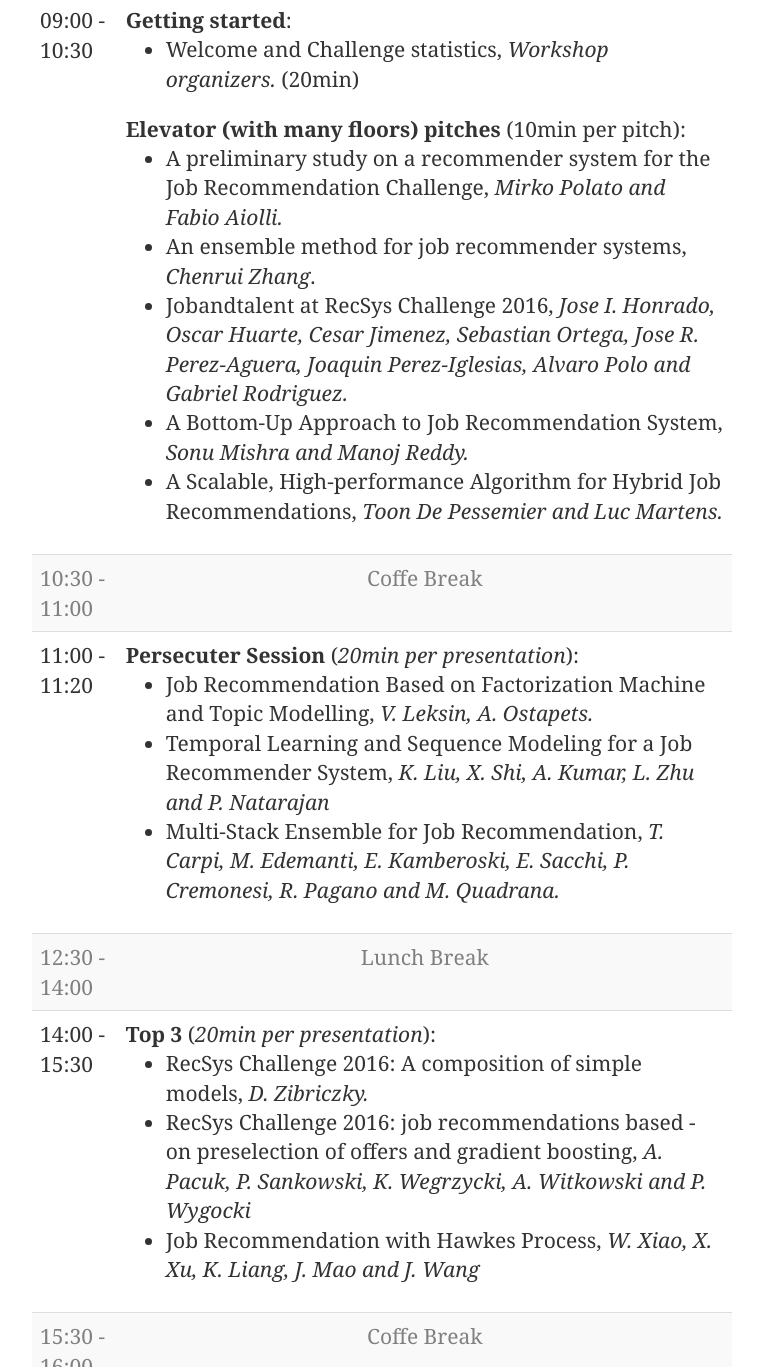
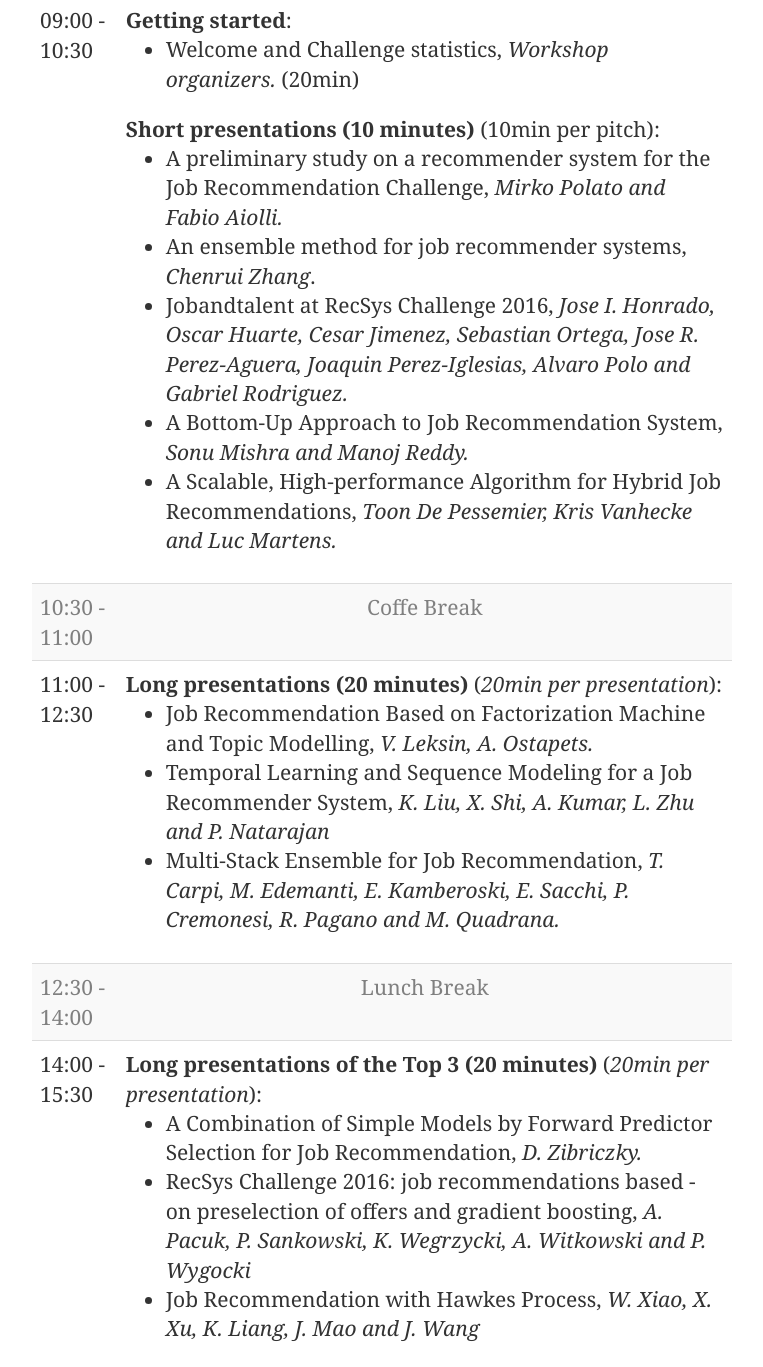
Before and after one commit to recsyschallenge/2016, a plain HTML site: page index.html in a window 1280 px wide. Shown: the part 3516-4883 px from the top of the page, without its empty margins (258-1021 px from the left). Drawn offline with Linux system fonts and the light colour scheme.

Commit message:
marthas changes

```diff
--- a/index.html
+++ b/index.html
@@ -216,13 +216,13 @@
                 <ul class="lead">
                   <li>Welcome and Challenge statistics, <i>Workshop organizers.</i> (20min)</li>
                 </ul>
-                <strong>Elevator (with many floors) pitches</strong> (10min per pitch):
+                <strong>Short presentations (10 minutes)</strong> (10min per pitch):
                   <ul class="lead">
                   <li>A preliminary study on a recommender system for the Job Recommendation Challenge, <i>Mirko Polato and Fabio Aiolli.</i></li>
                   <li>An ensemble method for job recommender systems, <i>Chenrui Zhang</i>.</li>
                   <li>Jobandtalent at RecSys Challenge 2016, <i>Jose I. Honrado, Oscar Huarte, Cesar Jimenez, Sebastian Ortega, Jose R. Perez-Aguera, Joaquin Perez-Iglesias, Alvaro Polo and Gabriel Rodriguez.</i></li>
                   <li>A Bottom-Up Approach to Job Recommendation System, <i>Sonu Mishra and Manoj Reddy.</i></li>
-                  <li>A Scalable, High-performance Algorithm for Hybrid Job Recommendations, <i>Toon De Pessemier and Luc Martens.</i></li>
+                  <li>A Scalable, High-performance Algorithm for Hybrid Job Recommendations, <i>Toon De Pessemier, Kris Vanhecke and Luc Martens.</i></li>
                 </ul>
               </td>
             </tr>
@@ -231,9 +231,9 @@
               <td align="center"> Coffe Break </td>
             </tr>
             <tr>
-              <td>11:00 - 11:20</td>
+              <td>11:00 - 12:30</td>
               <td>
-                <strong>Persecuter Session</strong> (<i>20min per presentation</i>):
+                <strong>Long presentations (20 minutes)</strong> (<i>20min per presentation</i>):
                 <ul class="lead">
                   <li>Job Recommendation Based on Factorization Machine and Topic Modelling, <i>V. Leksin, A. Ostapets.</i></li>
                   <li>Temporal Learning and Sequence Modeling for a Job Recommender System, <i>K. Liu, X. Shi, A. Kumar, L. Zhu and P. Natarajan</i></li>
@@ -247,9 +247,9 @@
             <tr>
               <td>14:00 - 15:30</td>
               <td>
-                <strong>Top 3</strong> (<i>20min per presentation</i>):
+                <strong>Long presentations of the Top 3 (20 minutes)</strong> (<i>20min per presentation</i>):
                 <ul class="lead">
-                  <li>RecSys Challenge 2016: A composition of simple models, <i>D. Zibriczky.</i></li>
+                  <li>A Combination of Simple Models by Forward Predictor Selection for Job Recommendation, <i>D. Zibriczky.</i></li>
                   <li>RecSys Challenge 2016: job recommendations based - on preselection of offers and gradient boosting, <i>A. Pacuk, P. Sankowski, K. Wegrzycki, A. Witkowski and P. Wygocki</i></li>
                   <li>Job Recommendation with Hawkes Process, <i>W. Xiao, X. Xu, K. Liang, J. Mao and J. Wang</i></li>
                 </ul>
```
